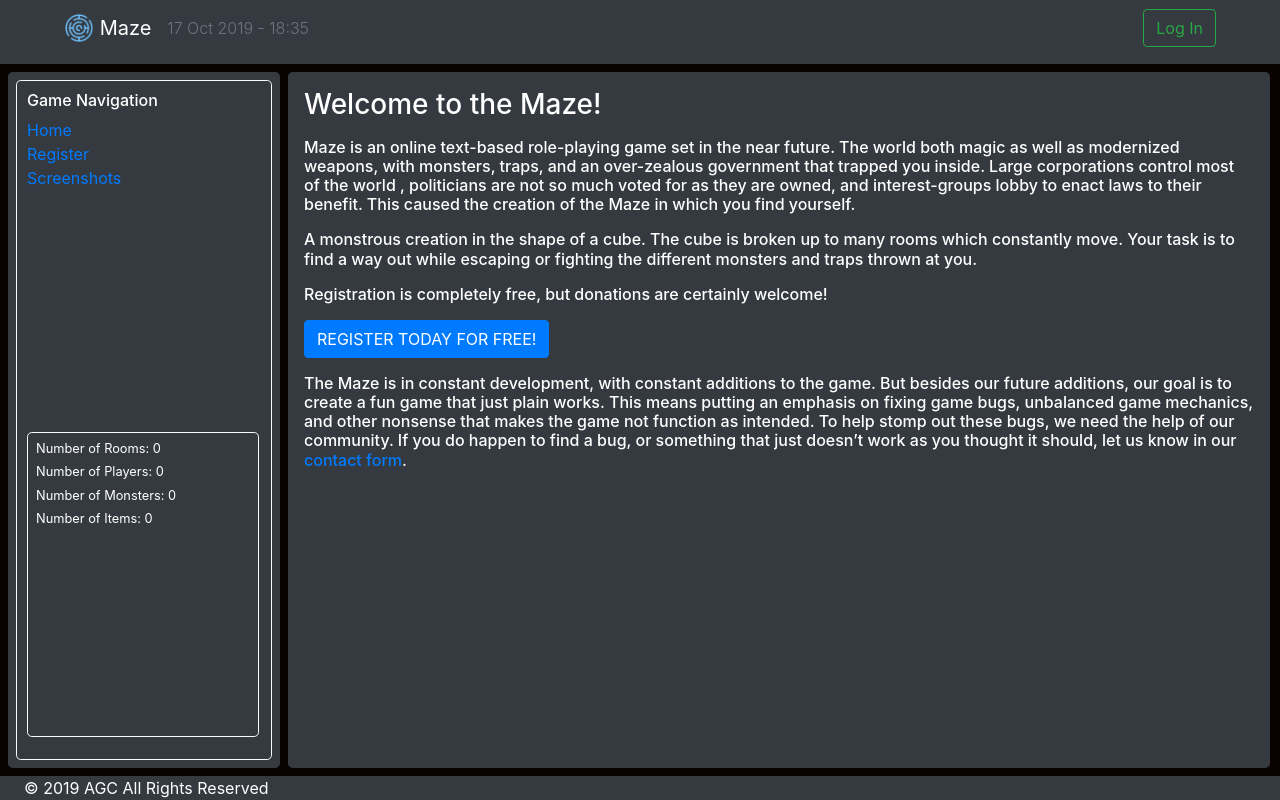
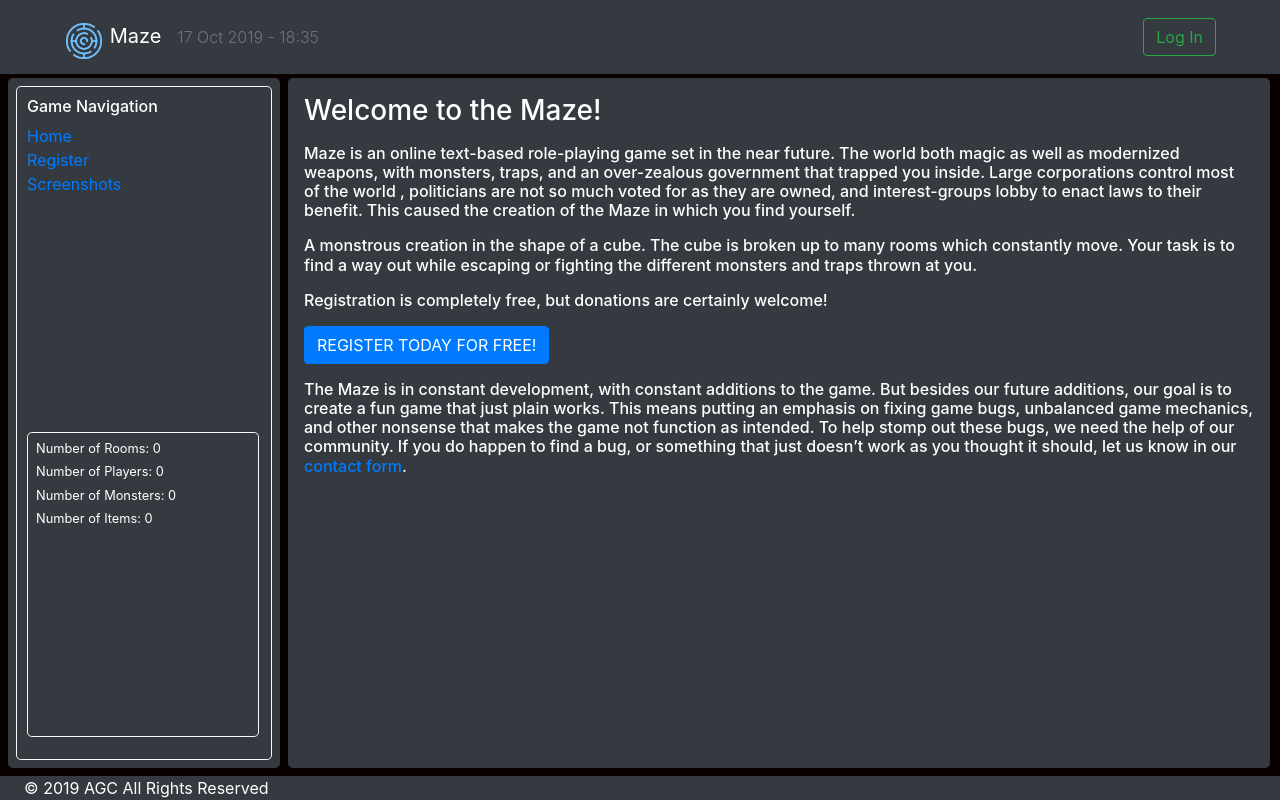
Before and after one commit to golionko/maze_game_react_ui, a React (Create React App) app: page / in a window 1280 px wide. Built offline with nearby package versions, Linux system fonts and the light colour scheme.

Commit message:
fix header css

```diff
--- a/src/components/Header/Header.jsx
+++ b/src/components/Header/Header.jsx
@@ -5,14 +5,14 @@ import { Link } from "react-router-dom";
 import { formatDateTime } from "../../util/helpers";
 
 const Header = () => (
-  <div>
-    <Navbar bg="dark" variant="dark" className="pb-3">
-      <Navbar.Brand className="ml-5" as={Link} to="/">
+  <div className="h-100 bg-dark">
+    <Navbar bg="dark" variant="dark">
+      <Navbar.Brand className="ml-5  mt-2" as={Link} to="/">
         <img
           alt=""
           src="/logo.png"
-          width="30"
-          height="30"
+          width="40"
+          height="40"
           className="d-inline-block align-top"
         />
         {" Maze"}
--- a/src/pages/MainView/MainView.scss
+++ b/src/pages/MainView/MainView.scss
@@ -3,7 +3,7 @@
   background: #090000;
   display: grid;
   grid-template-columns: 280px auto 18px;
-  grid-template-rows: 64px auto 40px;
+  grid-template-rows: 70px auto 40px;
   grid-template-areas:
     "header header header"
     "sidebar main none"
@@ -36,4 +36,5 @@
 
 .header {
   grid-area: header;
+  height:100%;
 }
```
